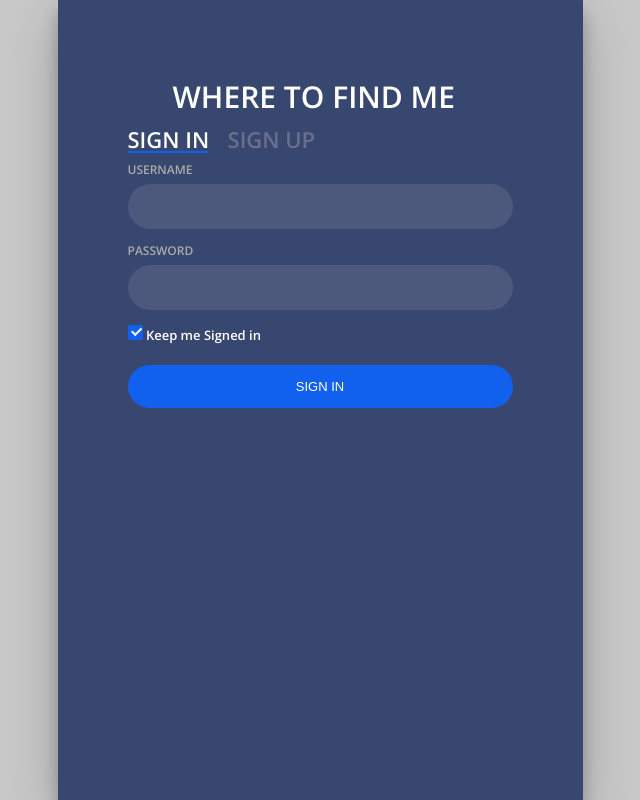
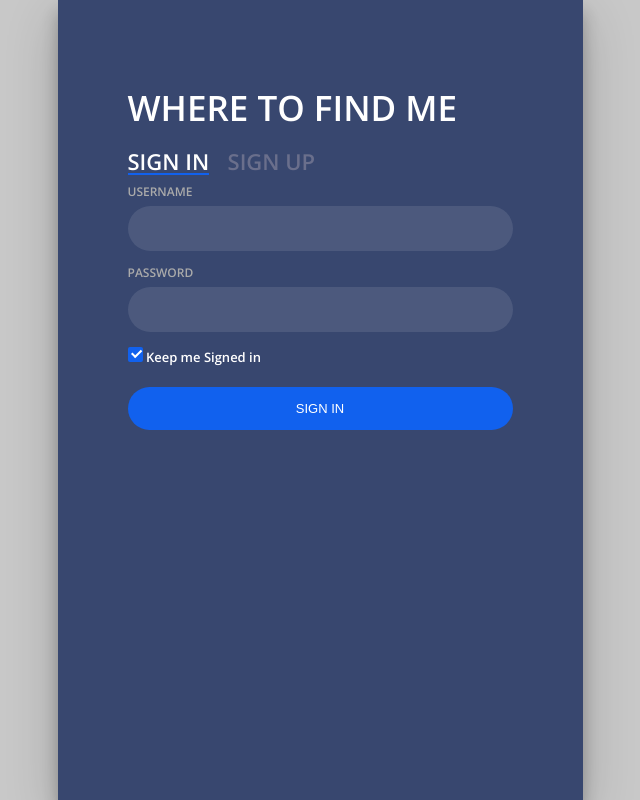
Before and after one commit to rtrad/wtfind.me, a Flask app: page / in a window 1280 px wide. Shown: the whole page, without its empty margins (320-960 px from the left). Run offline with Flask 2, Linux system fonts and the light colour scheme; parts of the project's set-up code (start-up, migrations or seed data) failed here and were passed over; some libraries are stand-ins or nearby versions.

Commit message:
formatting in login screen header

```diff
--- a/static/style.css
+++ b/static/style.css
@@ -62,10 +62,9 @@
 	border-bottom:2px solid transparent;
 }
 .login-html .tab2{
-	font-size:30px;
-	margin-right:15px;
+	font-size:35px;
+    line-height:35px;
 	padding-bottom:5px;
-    padding-left:45px;
 	margin:0 15px 10px 0;
 	display:inline-block;
 	border-bottom:2px solid transparent;
```
